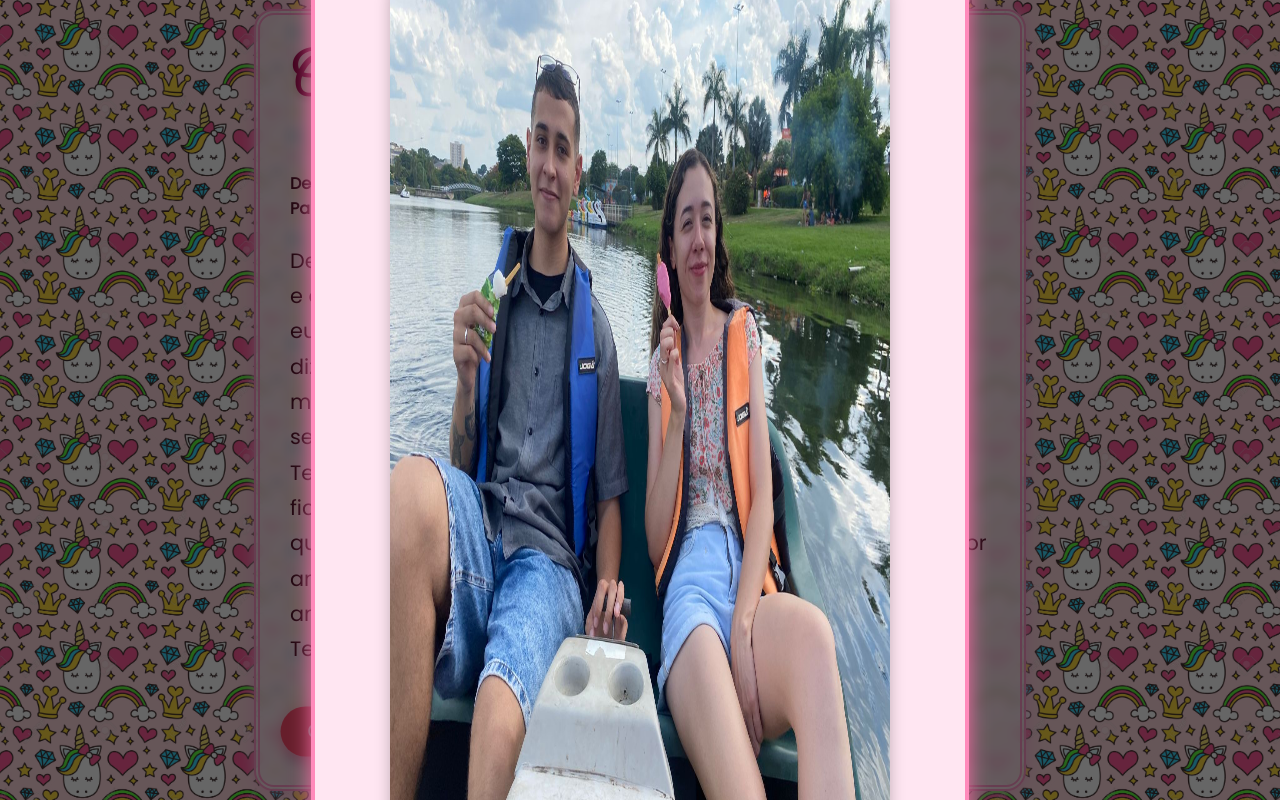
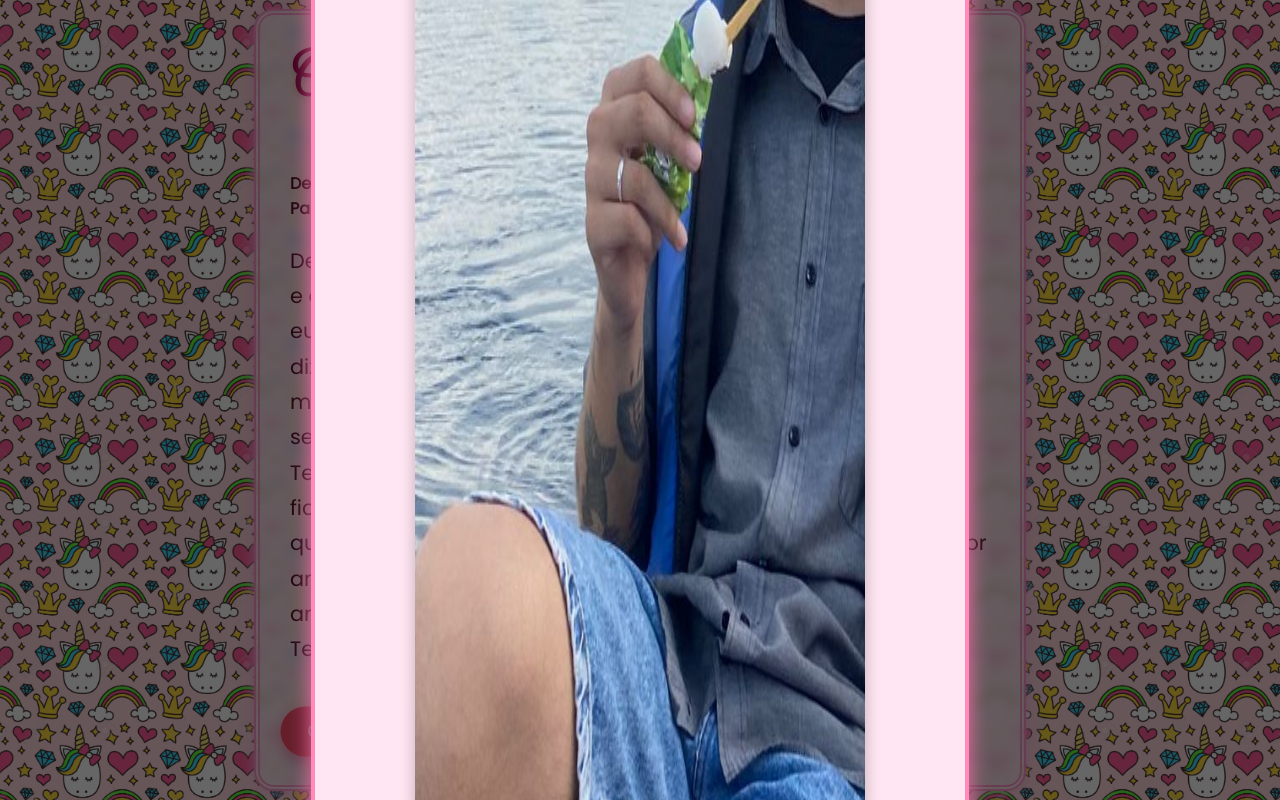
Before and after one commit to eigth-bit-guy/personal.github.io, a plain HTML site: page index.html in a window 1280 px wide. Both pictures are taken after a click on the button "Clique para a Surpresa 💖". Drawn offline with Linux system fonts and the light colour scheme.

Commit message:
Update style.css

```diff
--- a/style.css
+++ b/style.css
@@ -164,24 +164,29 @@ body {
 /* Carrossel */
 .carousel {
   width: 100%;
-  max-width: 500px;
+  max-width: 450px;
   overflow: hidden;
+  margin: 20px auto;
   border-radius: 15px;
-  margin: 20px auto;
   box-shadow: 0 0 15px rgba(0,0,0,0.25);
 }
 
+/* Linha de slides */
 .carousel-track {
   display: flex;
+  width: 300%; /* 3 fotos = 300% */
   transition: transform 0.5s ease-in-out;
 }
 
-.carousel img {
+/* Cada imagem ocupa 100% da área do carrossel */
+.carousel-track img {
   width: 100%;
+  height: auto;
+  flex-shrink: 0; /* impede entortar */
   border-radius: 15px;
 }
 
-/* Botões do carrossel */
+/* Botões */
 .carousel-buttons {
   margin-top: 10px;
   display: flex;
```
